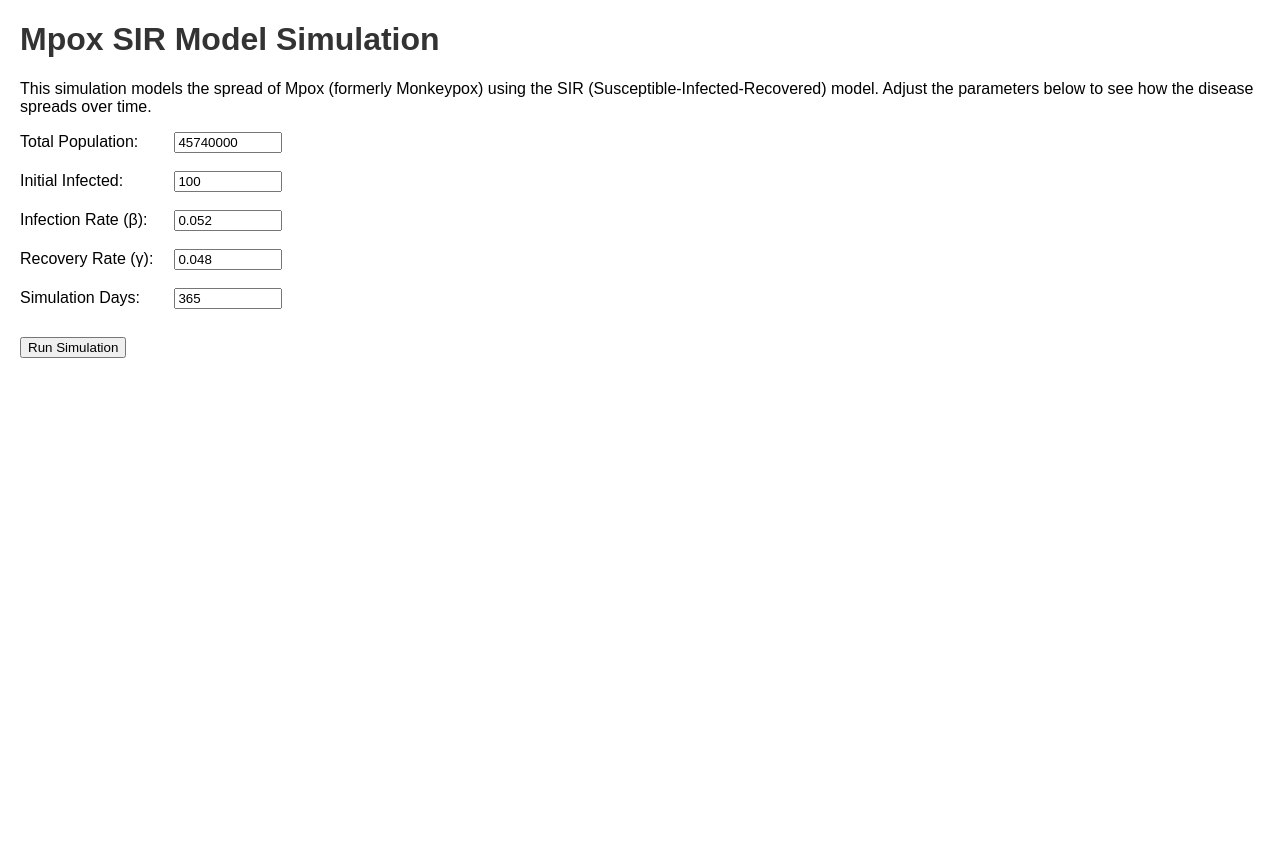
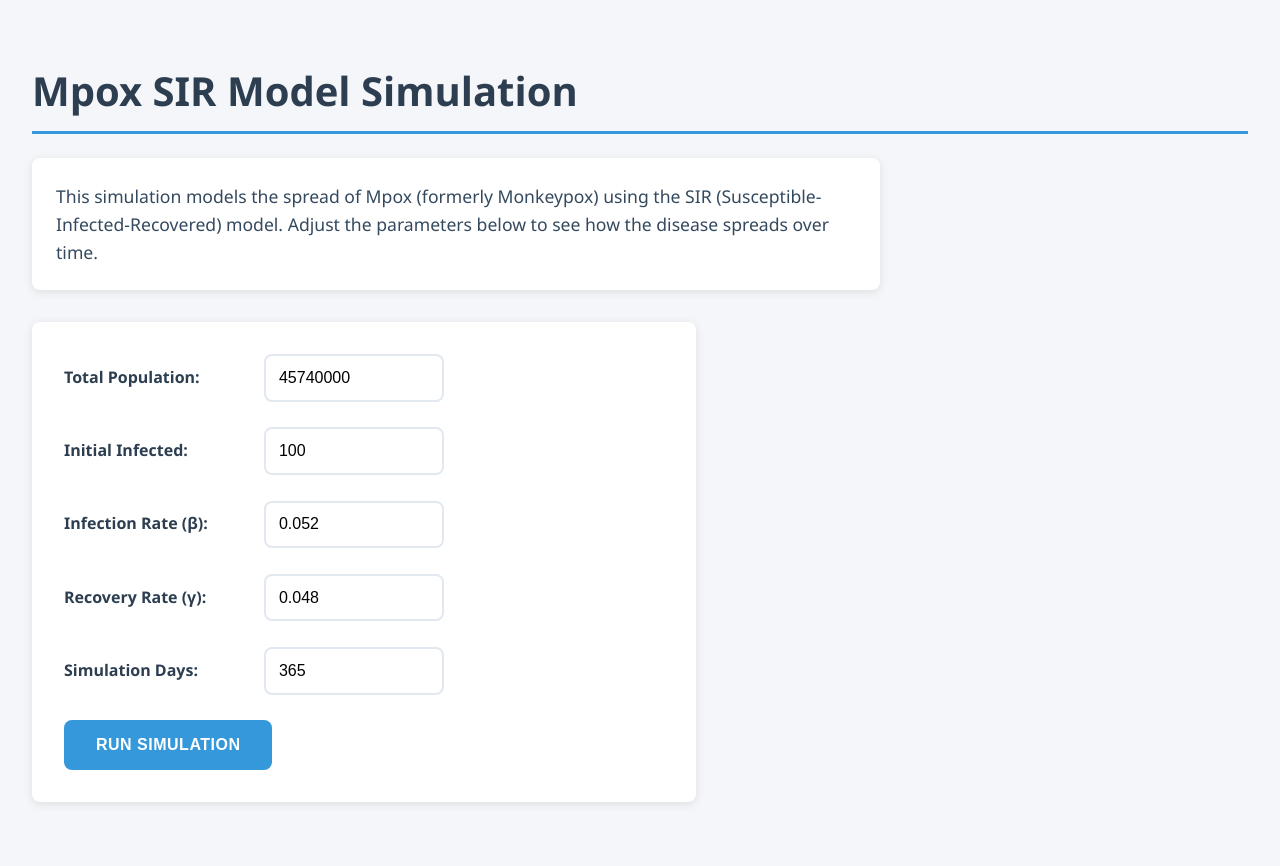
Before and after one commit to jjingofarouk/mpox-sir-model, a Flask app: page / in a window 1280 px wide. Before the commit the page ends 358 px from the top, so only its background shows below. Run offline with Flask 3, Linux system fonts and the light colour scheme.

Commit message:
Update index.html

```diff
--- a/templates/index.html
+++ b/templates/index.html
@@ -5,35 +5,208 @@
     <meta name="viewport" content="width=device-width, initial-scale=1.0">
     <title>Mpox SIR Model Simulation</title>
     <style>
-        body {
-            font-family: Arial, sans-serif;
-            margin: 20px;
+/* Modern scientific dashboard theme */
+:root {
+    --primary-color: #2c3e50;
+    --secondary-color: #3498db;
+    --accent-color: #e74c3c;
+    --background-color: #f5f6fa;
+    --card-background: #ffffff;
+    --text-color: #2c3e50;
+    --border-radius: 8px;
+    --shadow: 0 2px 10px rgba(0, 0, 0, 0.1);
 }
 
-        h1 {
-            color: #333;
+body {
+    font-family: 'Segoe UI', Arial, sans-serif;
+    margin: 0;
+    padding: 2rem;
+    background-color: var(--background-color);
+    color: var(--text-color);
+    line-height: 1.6;
 }
 
+/* Header styling */
+h1 {
+    color: var(--primary-color);
+    font-size: 2.5rem;
+    margin-bottom: 1.5rem;
+    border-bottom: 3px solid var(--secondary-color);
+    padding-bottom: 0.5rem;
+}
+
+h2, h3 {
+    color: var(--primary-color);
+    margin-top: 2rem;
+}
+
+/* Introduction text */
+p {
+    max-width: 800px;
+    font-size: 1.1rem;
+    color: #34495e;
+    background: var(--card-background);
+    padding: 1.5rem;
+    border-radius: var(--border-radius);
+    box-shadow: var(--shadow);
+    margin-bottom: 2rem;
+}
+
+/* Form styling */
 form {
-            margin-bottom: 20px;
+    background: var(--card-background);
+    padding: 2rem;
+    border-radius: var(--border-radius);
+    box-shadow: var(--shadow);
+    max-width: 600px;
+    margin-bottom: 2rem;
+}
+
+.input-group {
+    margin-bottom: 1.5rem;
+    display: flex;
+    align-items: center;
 }
 
 label {
     display: inline-block;
-            width: 150px;
+    width: 180px;
+    color: var(--primary-color);
+    font-weight: 600;
+    font-size: 1rem;
+    margin-right: 1rem;
 }
 
 input {
-            width: 100px;
+    width: 150px;
+    padding: 0.8rem;
+    border: 2px solid #e2e8f0;
+    border-radius: var(--border-radius);
+    font-size: 1rem;
+    transition: border-color 0.3s ease;
+}
+
+input:focus {
+    outline: none;
+    border-color: var(--secondary-color);
+    box-shadow: 0 0 0 3px rgba(52, 152, 219, 0.1);
+}
+
+/* Button styling */
+button {
+    background-color: var(--secondary-color);
+    color: white;
+    padding: 1rem 2rem;
+    border: none;
+    border-radius: var(--border-radius);
+    font-size: 1rem;
+    font-weight: 600;
+    cursor: pointer;
+    transition: all 0.3s ease;
+    text-transform: uppercase;
+    letter-spacing: 0.5px;
+}
+
+button:hover {
+    background-color: #2980b9;
+    transform: translateY(-2px);
+    box-shadow: 0 4px 12px rgba(52, 152, 219, 0.2);
+}
+
+/* Results section */
+img {
+    max-width: 100%;
+    height: auto;
+    border-radius: var(--border-radius);
+    box-shadow: var(--shadow);
+    margin: 2rem 0;
+    background: var(--card-background);
+    padding: 1rem;
+}
+
+/* Summary list styling */
+ul {
+    list-style: none;
+    padding: 0;
+    background: var(--card-background);
+    border-radius: var(--border-radius);
+    box-shadow: var(--shadow);
+    max-width: 600px;
+}
+
+li {
+    padding: 1rem 1.5rem;
+    border-bottom: 1px solid #e2e8f0;
+    display: flex;
+    justify-content: space-between;
+    color: var(--text-color);
+}
+
+li:last-child {
+    border-bottom: none;
+}
+
+/* Download report button */
+form[action="/download"] {
+    padding: 1rem;
+    margin-top: 2rem;
+}
+
+form[action="/download"] button {
+    background-color: var(--accent-color);
+    width: 100%;
+}
+
+form[action="/download"] button:hover {
+    background-color: #c0392b;
+}
+
+/* Responsive design */
+@media (max-width: 768px) {
+    body {
+        padding: 1rem;
+    }
+
+    h1 {
+        font-size: 2rem;
+    }
+
+    form {
+        padding: 1.5rem;
+    }
+
+    .input-group {
+        flex-direction: column;
+        align-items: flex-start;
+    }
+
+    label {
+        margin-bottom: 0.5rem;
+    }
+
+    input {
+        width: 100%;
     }
 
     button {
-            margin-top: 10px;
+        width: 100%;
+    }
 }
 
-        img {
-            max-width: 100%;
-            height: auto;
+/* Animation for results appearance */
+@keyframes fadeIn {
+    from {
+        opacity: 0;
+        transform: translateY(20px);
+    }
+    to {
+        opacity: 1;
+        transform: translateY(0);
+    }
+}
+
+.simulation-results {
+    animation: fadeIn 0.5s ease-out;
 }
     </style>
 </head>
```
Lines whose indentation alone changed are shown as unchanged.
